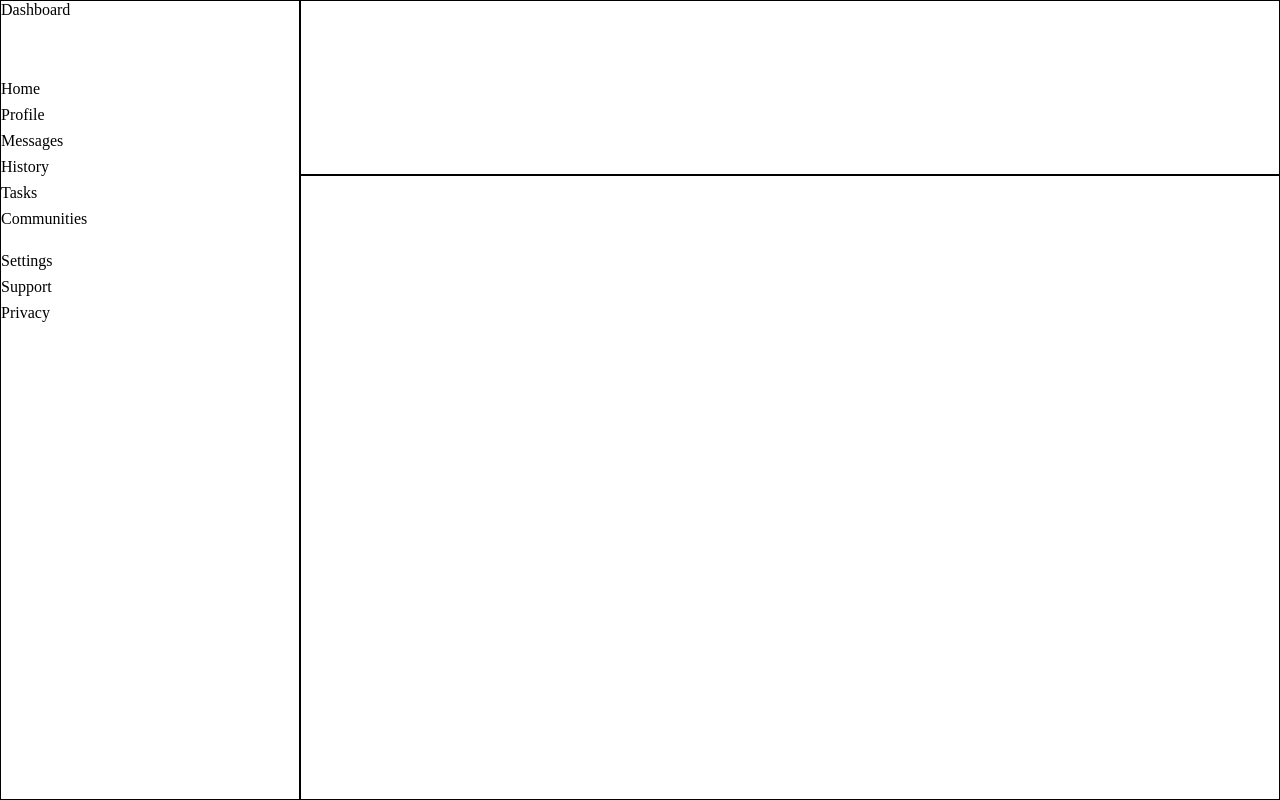
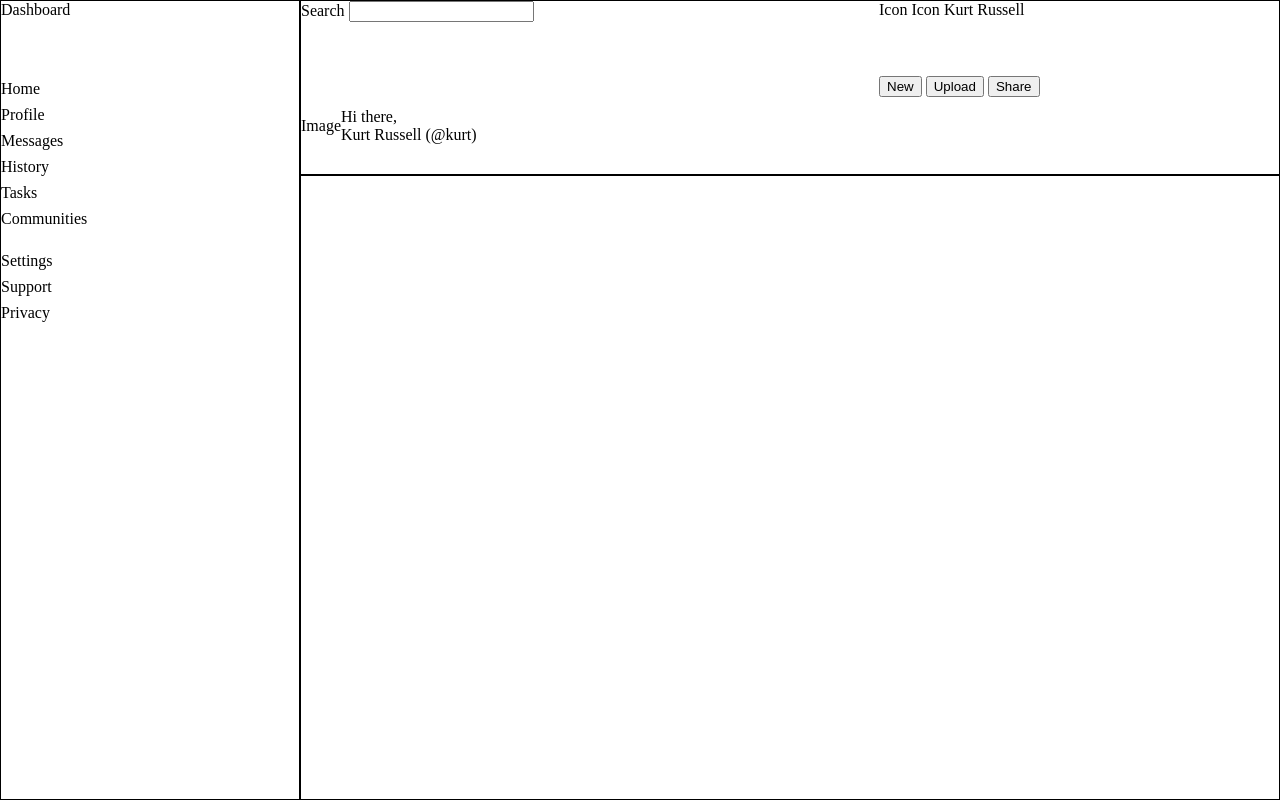
Before and after one commit to kcrusselluniversity/admin-dashboard, a plain HTML site: page index.html in a window 1280 px wide. Drawn offline with Linux system fonts and the light colour scheme.

Commit message:
Complete header skeleton

```diff
--- a/index.html
+++ b/index.html
@@ -26,7 +26,26 @@
             </ul>
         </div>
     </div>
-    <div class="header-container"></div>
+    <div class="header-container">
+        <div class="search-bar">
+            <span>Search</span>
+            <input type="search" id="search">
+        </div>
+        <div class="user-info">
+            <span>Icon</span>
+            <span>Icon</span>
+            <span id="username">Kurt Russell</span>
+        </div>
+        <div class="user-hello">
+            <div>Image</div>
+            <div><span>Hi there,</span><br><div id="user-tag">Kurt Russell (@kurt)</div></div>
+        </div>
+        <div class="user-buttons">
+            <button class="new">New</button>
+            <button class="upload">Upload</button>
+            <button class="share">Share</button>
+        </div>
+    </div>
     <div class="main-content-container"></div>
 </body>
 </html>
--- a/style.css
+++ b/style.css
@@ -1,3 +1,7 @@
+:root {
+    --dashboard-logo-section-height: 75px;
+}
+
 body > * {
     border: 1px solid #000;
 }
@@ -19,7 +23,7 @@ body {
 .dashboard-container {
     grid-area: dashboard;
     display: grid;
-    grid-template-rows: 75px 1fr;
+    grid-template-rows: var(--dashboard-logo-section-height) 1fr;
 }
 
 ul {
@@ -32,3 +36,15 @@ ul {
 li {
     padding: 4px 0px;
 }
+
+.header-container {
+    display: grid;
+    grid-template-rows: var(--dashboard-logo-section-height) calc(175px - var(--dashboard-logo-section-height));
+    grid-template-columns: 1fr 400px;
+}
+
+.user-hello {
+    display: flex;
+    align-items: center;
+
+}
```
